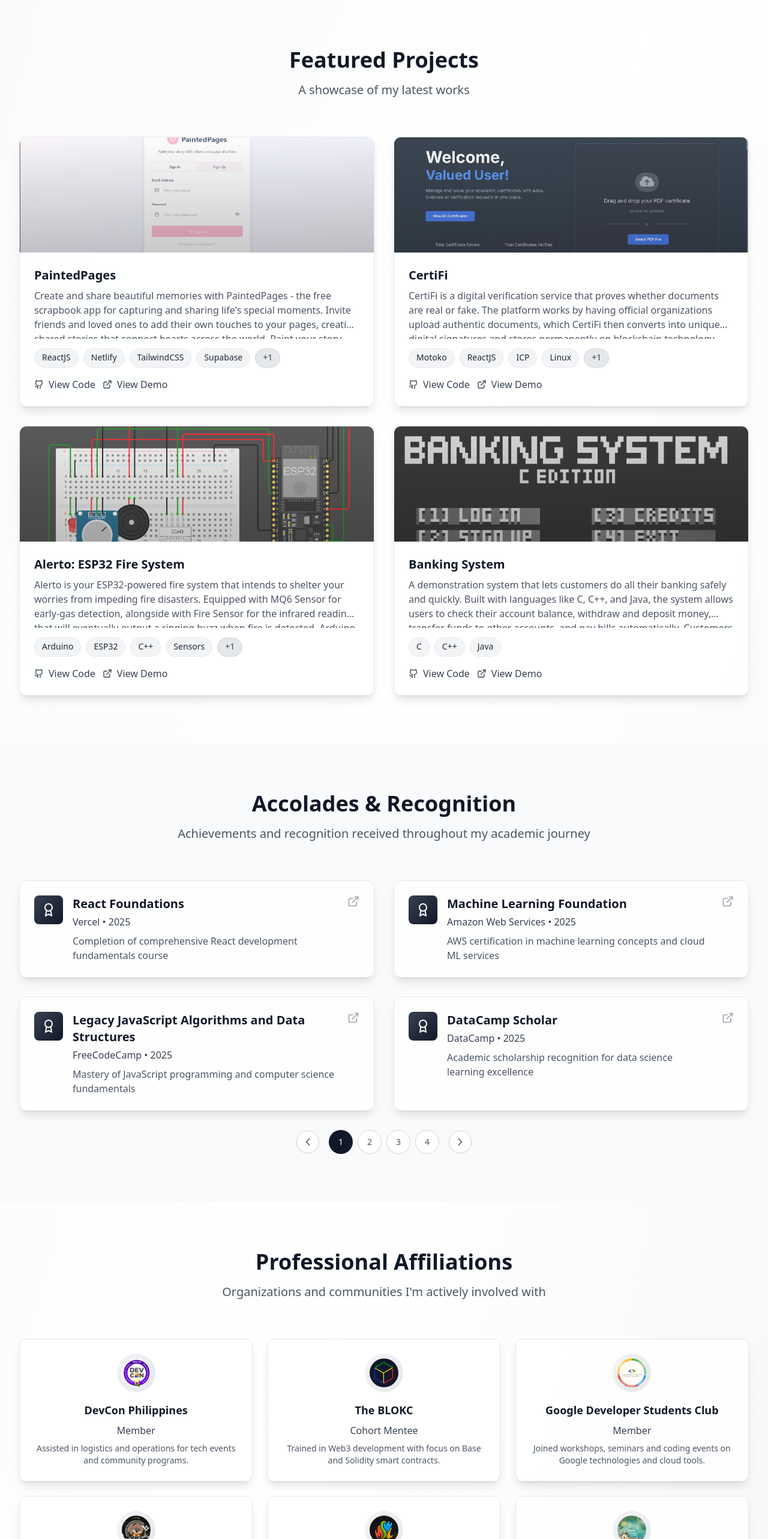
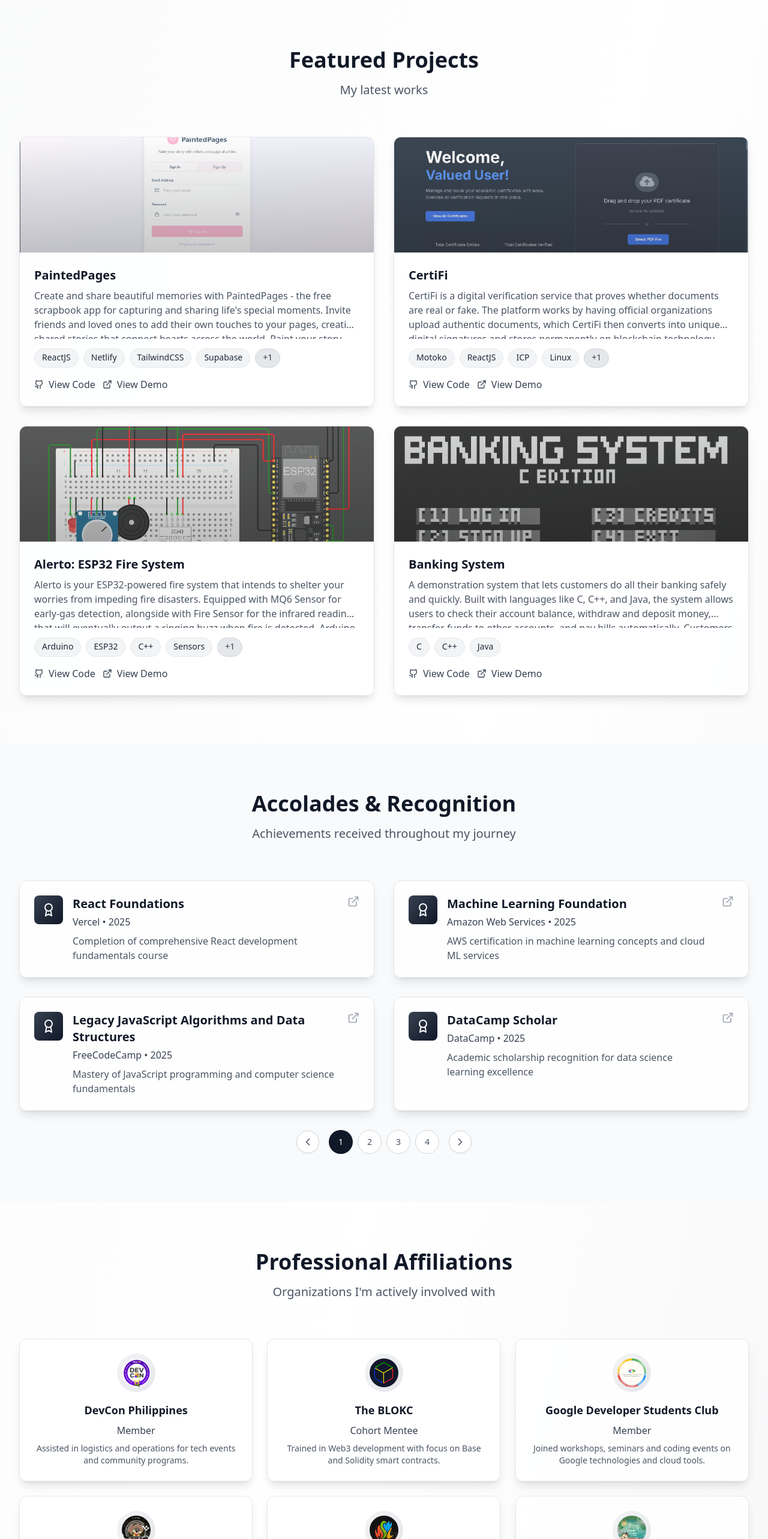
Before and after one commit to lukegabriel520/Portfolio, a React (Vite) app: page / in a window 1280 px wide. Shown: the part 800-3366 px from the top of the page at 60% size. Built offline with nearby package versions, Linux system fonts and the light colour scheme.

Commit message:
Initial commit

```diff
--- a/src/App.tsx
+++ b/src/App.tsx
@@ -202,7 +202,7 @@ function App() {
               Featured Projects
             </h2>
             <p className="text-xl text-gray-600 max-w-3xl mx-auto">
-              A showcase of my latest works
+              My latest works
             </p>
           </AnimatedSection>
 
@@ -221,7 +221,7 @@ function App() {
               Accolades & Recognition
             </h2>
             <p className="text-xl text-gray-600 max-w-3xl mx-auto">
-              Achievements and recognition received throughout my academic journey
+              Achievements received throughout my journey
             </p>
           </AnimatedSection>
 
@@ -236,7 +236,7 @@ function App() {
               Professional Affiliations
             </h2>
             <p className="text-xl text-gray-600 max-w-3xl mx-auto">
-              Organizations and communities I'm actively involved with
+              Organizations I'm actively involved with
             </p>
           </AnimatedSection>
 
@@ -255,7 +255,7 @@ function App() {
               Recommendations
             </h2>
             <p className="text-xl text-gray-600 max-w-3xl mx-auto">
-              What colleagues and mentors say about working with me
+              What colleagues and peers say about working with me
             </p>
           </AnimatedSection>
 
@@ -270,7 +270,7 @@ function App() {
               Let's Connect
             </h2>
             <p className="text-xl text-gray-600 max-w-3xl mx-auto">
-              Ready to collaborate on your next project or discuss opportunities
+              Ready to collaborate on your next project
             </p>
           </AnimatedSection>
 
```
